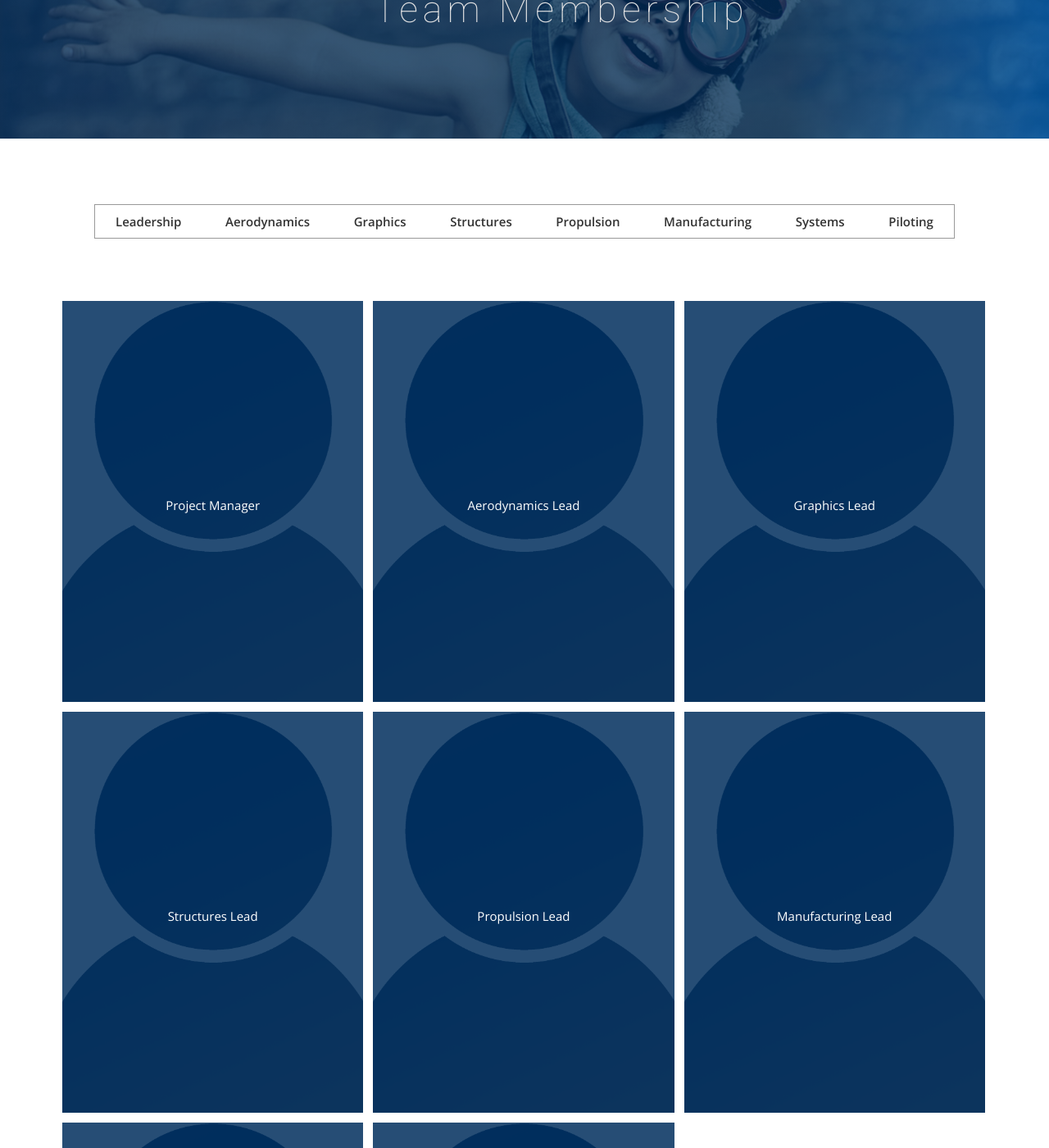
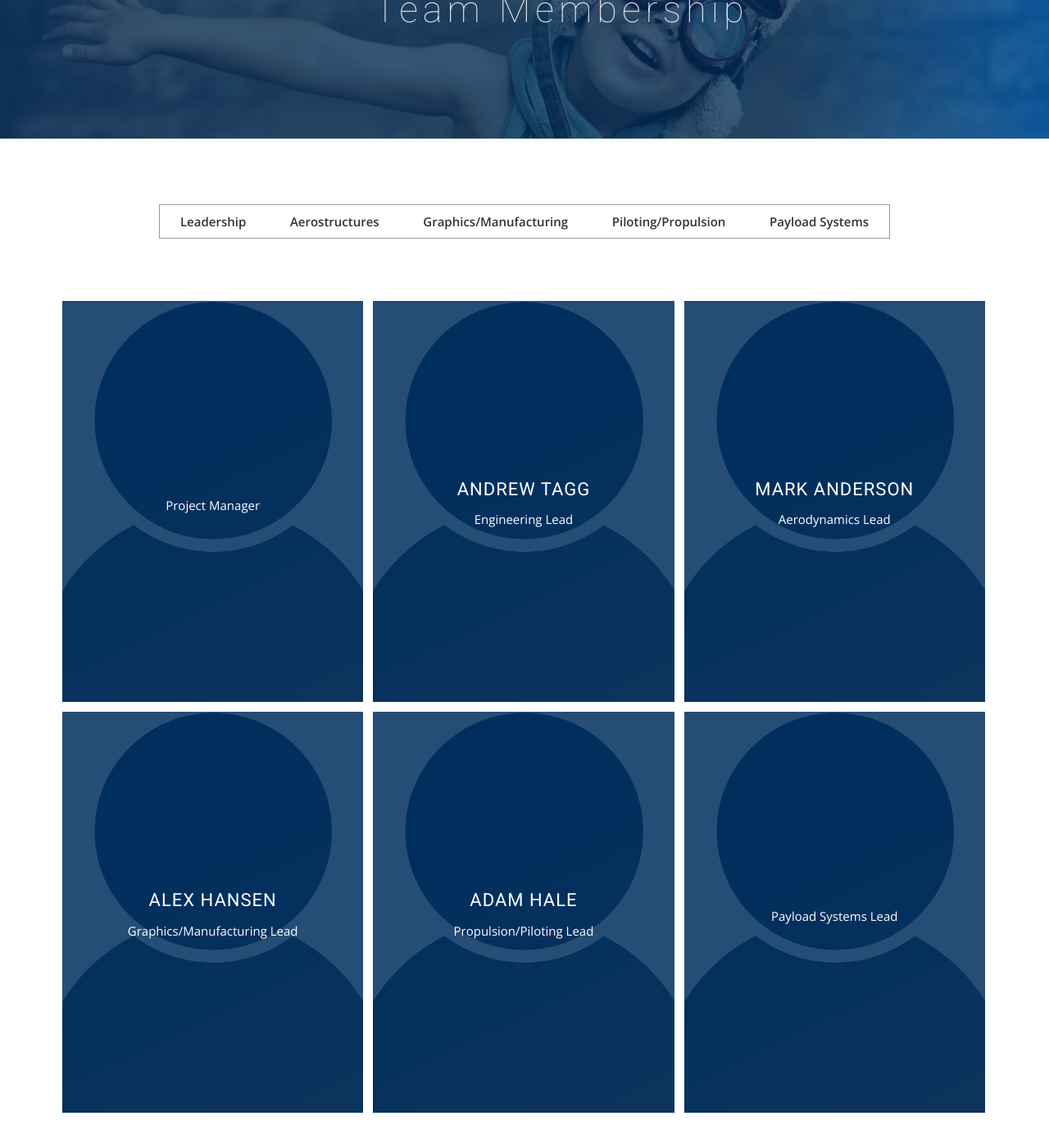
Before and after one commit to BYU-Aeronautics-Club/DBF, a Jekyll site: the page built from members.html, in a window 1280 px wide and 1400 px high, scrolled down 253 px. Shown: the whole window at 82% size. Built offline with Jekyll 4.4.1, drawn with Linux system fonts in a browser that asks for light colours; nearby versions of some CDN libraries; some web fonts are replaced; some of the changed text lies outside the part shown.

Commit message:
update members and teams

```diff
--- a/members.html
+++ b/members.html
@@ -26,13 +26,13 @@ permalink: /members/
             <ul>
               <!-- Sub Teams -->
               <li class="filter" data-filter=".Leadership">Leadership</li>
-              <li class="filter" data-filter=".Aerodynamics">Aerodynamics</li>
-              <li class="filter" data-filter=".Graphics">Graphics</li>
-              <li class="filter" data-filter=".Structures">Structures</li>
-              <li class="filter" data-filter=".Propulsion">Propulsion</li>
-              <li class="filter" data-filter=".Manufacturing">Manufacturing</li>
-              <li class="filter" data-filter=".Systems">Systems</li>
-              <li class="filter" data-filter=".Piloting">Piloting</li>
+              <li class="filter" data-filter=".Aerostructures">Aerostructures</li>
+              <li class="filter" data-filter=".Graphics/Manufacturing">Graphics/Manufacturing</li>
+              <!-- <li class="filter" data-filter=".Structures">Structures</li> -->
+              <li class="filter" data-filter=".Piloting/Propulsion">Piloting/Propulsion</li>
+              <!-- <li class="filter" data-filter=".Manufacturing">Manufacturing</li> -->
+              <li class="filter" data-filter=".Payload Systems">Payload Systems</li>
+              <!-- <li class="filter" data-filter=".Piloting">Piloting</li> -->
             </ul>
           </div>
           <div class="portfolio-contant">
@@ -53,17 +53,34 @@ permalink: /members/
                       <p></p>
                     </div>
                   </div>
+                <!-- </a> -->
+              </li>
+              <!-- Team Lead -->
+              <li class="mix Leadership">
+                <!-- EMAIL IF TEAM LEAD -->
+                <a href="andrew.tagg57@gmail.com">
+                  <img src="{{ site.baseurl }}/img/blankperson.png" alt="">
+                  <div class="overly">
+                    <div class="position-center">
+                      <!-- NAME -->
+                      <h2>Andrew Tagg</h2>
+                      <!-- POSITION -->
+                      <p>Engineering Lead</p>
+                      <!-- YEAR -->
+                      <p></p>
+                    </div>
+                  </div>
                 </a>
               </li>
               <!-- Team Lead -->
               <li class="mix Leadership Aerodynamics">
               <!-- EMAIL IF TEAM LEAD -->
-                <!-- <a href="#"> -->
+                <a href="anderson.mark.az@gmail.com">
                   <img src="{{ site.baseurl }}/img/blankperson.png" alt="">
                   <div class="overly">
                     <div class="position-center">
                       <!-- NAME -->
-                      <h2></h2>
+                      <h2>Mark Anderson</h2>
                       <!-- POSITION -->
                       <p>Aerodynamics Lead</p>
                       <!-- YEAR -->
@@ -75,31 +92,14 @@ permalink: /members/
               <!-- Team Lead -->
               <li class="mix Leadership Graphics">
               <!-- EMAIL IF TEAM LEAD -->
-                <!-- <a href="#"> -->
+                <a href="ahcanes@gmail.com">
                   <img src="{{ site.baseurl }}/img/blankperson.png" alt="">
                   <div class="overly">
                     <div class="position-center">
                       <!-- NAME -->
-                      <h2></h2>
+                      <h2>Alex Hansen</h2>
                       <!-- POSITION -->
-                      <p>Graphics Lead</p>
-                      <!-- YEAR -->
-                      <p></p>
-                    </div>
-                  </div>
-                </a>
-              </li>
-              <!-- Team Lead -->
-              <li class="mix Leadership Structures">
-              <!-- EMAIL IF TEAM LEAD -->
-                <!-- <a href="#"> -->
-                  <img src="{{ site.baseurl }}/img/blankperson.png" alt="">
-                  <div class="overly">
-                    <div class="position-center">
-                      <!-- NAME -->
-                      <h2></h2>
-                      <!-- POSITION -->
-                      <p>Structures Lead</p>
+                      <p>Graphics/Manufacturing Lead</p>
                       <!-- YEAR -->
                       <p></p>
                     </div>
@@ -109,31 +109,14 @@ permalink: /members/
               <!-- Team Lead -->
               <li class="mix Leadership Propulsion">
               <!-- EMAIL IF TEAM LEAD -->
-                <!-- <a href="#"> -->
+                <a href="adbehale@gmail.com">
                   <img src="{{ site.baseurl }}/img/blankperson.png" alt="">
                   <div class="overly">
                     <div class="position-center">
                       <!-- NAME -->
-                      <h2></h2>
+                      <h2>Adam Hale</h2>
                       <!-- POSITION -->
-                      <p>Propulsion Lead</p>
-                      <!-- YEAR -->
-                      <p></p>
-                    </div>
-                  </div>
-                </a>
-              </li>
-              <!-- Team Lead -->
-              <li class="mix Leadership Manufacturing">
-              <!-- EMAIL IF TEAM LEAD -->
-                <!-- <a href="#"> -->
-                  <img src="{{ site.baseurl }}/img/blankperson.png" alt="">
-                  <div class="overly">
-                    <div class="position-center">
-                      <!-- NAME -->
-                      <h2></h2>
-                      <!-- POSITION -->
-                      <p>Manufacturing Lead</p>
+                      <p>Propulsion/Piloting Lead</p>
                       <!-- YEAR -->
                       <p></p>
                     </div>
@@ -150,24 +133,7 @@ permalink: /members/
                       <!-- NAME -->
                       <h2></h2>
                       <!-- POSITION -->
-                      <p>Systems Lead</p>
-                      <!-- YEAR -->
-                      <p></p>
-                    </div>
-                  </div>
-                </a>
-              </li>
-              <!-- Team Lead -->
-              <li class="mix Leadership Piloting">
-              <!-- EMAIL IF TEAM LEAD -->
-                <!-- <a href="#"> -->
-                  <img src="{{ site.baseurl }}/img/blankperson.png" alt="">
-                  <div class="overly">
-                    <div class="position-center">
-                      <!-- NAME -->
-                      <h2></h2>
-                      <!-- POSITION -->
-                      <p>Piloting Lead</p>
+                      <p>Payload Systems Lead</p>
                       <!-- YEAR -->
                       <p></p>
                     </div>
--- a/teams.html
+++ b/teams.html
@@ -42,7 +42,7 @@ permalink: /teams/
                   <!-- Leadership Pages -->
                   <!-- Team Leads -->
                   <li class="mix Leadership">
-                    <!-- <a href="#"> -->
+                    <a href="https://aeronautics.byu.edu/DBF/members/">
                       <img src="{{ site.baseurl }}/img/teams/work3.jpg" alt="">
                       <div class="overly">
                         <div class="position-center">
```
